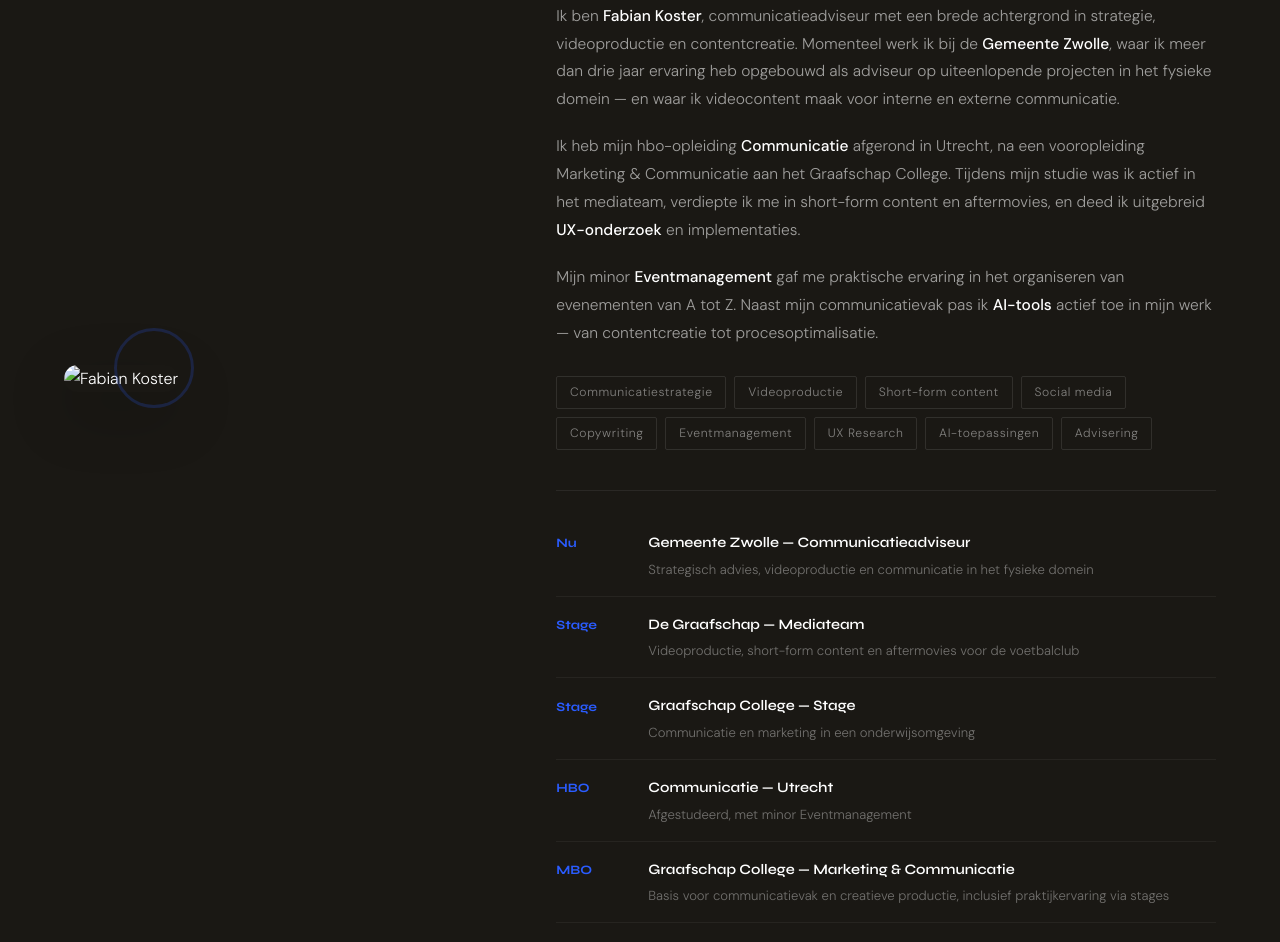
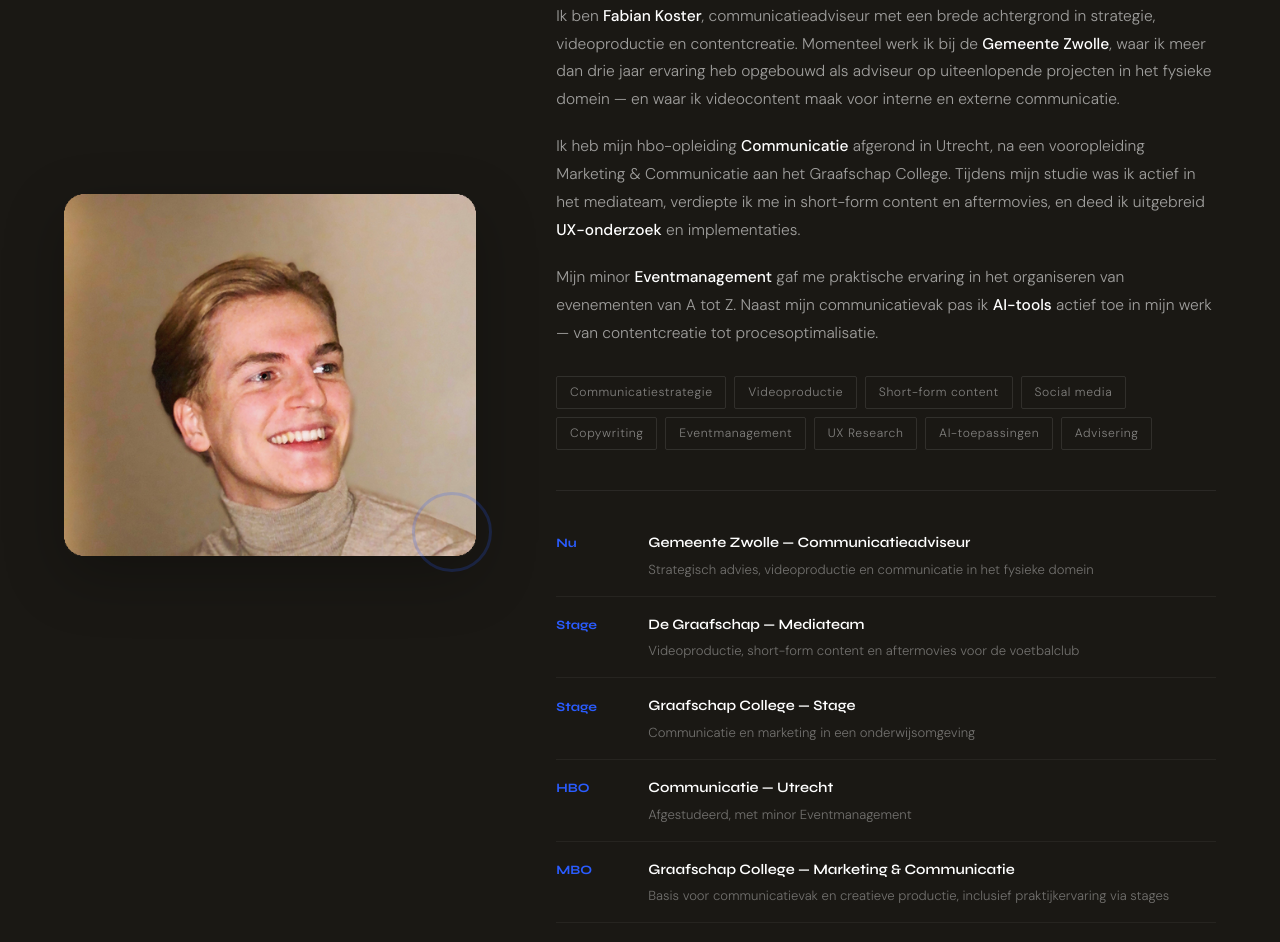
Before and after one commit to kosterfabian-create/fabiankoster, a plain HTML site: page index.html in a window 1280 px wide. Shown: the part 1122-2064 px from the top of the page. Drawn offline with Linux system fonts and the light colour scheme.

Commit message:
Update index.html

```diff
--- a/index.html
+++ b/index.html
@@ -247,7 +247,7 @@
   <div class="over-grid">
     <div class="fade">
       <div style="position:relative;display:inline-block">
-        <img src="fabian-foto.png" alt="Fabian Koster" style="width:100%;max-width:500px;border-radius:16px;display:block;box-shadow:0 20px 60px rgba(0,0,0,0.25)">
+        <img src="claude 2/fabian-foto.png" alt="Fabian Koster" style="width:100%;max-width:500px;border-radius:16px;display:block;box-shadow:0 20px 60px rgba(0,0,0,0.25)">
         <div style="position:absolute;bottom:-1rem;right:-1rem;width:80px;height:80px;border:3px solid var(--accent);border-radius:50%;opacity:0.2;pointer-events:none"></div>
       </div>
     </div>
```
